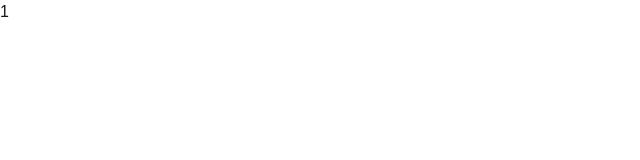
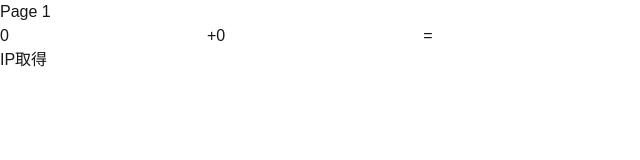
Before and after one commit to youtube-engineer/my-app-cloudflare, a Next.js app: page /1 in a window 1280 px wide. Shown: the top 160 px of the page, without its empty margins (0-640 px from the left). Built offline with nearby package versions, Linux system fonts and the light colour scheme.

Commit message:
北垣サーバーアクション

```diff
--- /dev/null
+++ b/src/app/[id]/actions.ts
@@ -0,0 +1,22 @@
+"use server";
+
+export async function addition(a: number, b: number): Promise<number> {
+    "use server";
+    return a + b;
+}
+
+export async function getIP(): Promise<string> {
+    "use server";
+    const url = "https://api.ipify.org?format=json"; // IP取得サービス
+    try {
+        const response = await fetch(url); // リクエストを送信
+        if (!response.ok) {
+            throw new Error(`HTTPエラー: ${response.status}`);
+        }
+        const data = await response.json(); // JSONレスポンスを解析
+        return data.ip; // IPアドレスを返す
+    } catch (error) {
+        console.error("IP取得中にエラーが発生しました:", error);
+        throw new Error("IPアドレスの取得に失敗しました。");
+    }
+}
--- /dev/null
+++ b/src/app/[id]/form.tsx
@@ -0,0 +1,51 @@
+"use client";
+
+import { useState } from "react";
+import { addition, getIP } from "./actions";
+
+export default function Form() {
+    const [a, setA] = useState<number>(0);
+    const [b, setB] = useState<number>(0);
+    const [result, setResult] = useState<string>("");
+    const [result2, setResult2] = useState<string>("");
+
+    return (
+        <>
+            <form
+                onSubmit={async (e) => {
+                    e.preventDefault();
+                    addition(a, b)
+                        .then(
+                            (res) => setResult(res.toString())
+                        );
+                }}
+            >
+                <input
+                    type="number"
+                    value={a}
+                    onChange={(e) => setA(Number(e.target.value))}
+                />
+                +
+                <input
+                    type="number"
+                    value={b}
+                    onChange={(e) => setB(Number(e.target.value))}
+                />
+                <button type="submit">=</button>
+                <p>{result}</p>
+            </form>
+            <form
+                onSubmit={async (e) => {
+                    e.preventDefault();
+                    getIP()
+                        .then(
+                            (res) => setResult2(res.toString())
+                        );
+                }}
+            >
+                <button type="submit">IP取得</button>
+                <p>{result2}</p>
+            </form>
+        </>
+    )
+}
--- a/src/app/[id]/page.tsx
+++ b/src/app/[id]/page.tsx
@@ -1,11 +1,26 @@
+import Form from "./form";
+
 export const runtime = "edge";
 
-export default async function ShareText({ params }: { params: Promise<any> }) {
-    const { id } = await params
-
+export default async function Page({ params }: { params: Promise<{ id: string }> }) {
+    const { id } = await params;
     return (
-        <h1 className="p-16">
-            {id}
-        </h1>
+        <main>
+            <h1>
+                Page {id}
+            </h1>
+            <Form />
+        </main>
     );
 }
+// export const runtime = "edge";
+
+// export default async function ShareText({ params }: { params: Promise<any> }) {
+//     const { id } = await params
+
+//     return (
+//         <h1 className="p-16">
+//             {id}
+//         </h1>
+//     );
+// }
```
